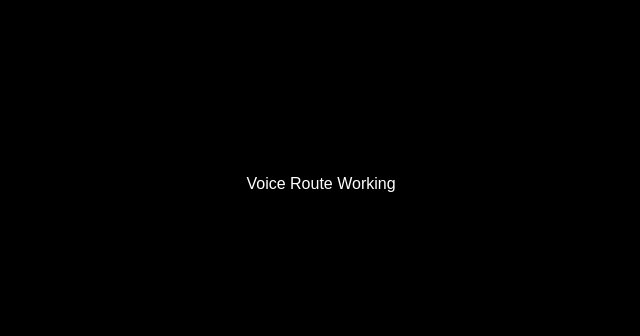
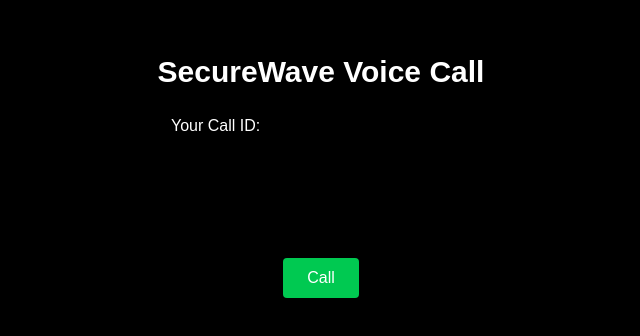
Before and after one commit to Naren-lab/securewave-frontend, a Next.js app: page /calls in a window 1280 px wide. Shown: the part 216-552 px from the top of the page, without its empty margins (319-959 px from the left). Built offline with nearby package versions, Linux system fonts and the light colour scheme; no server answers.

Commit message:
fix real voice calling flow

```diff
--- a/app/calls/page.tsx
+++ b/app/calls/page.tsx
@@ -1,7 +1,207 @@
-export default function VoicePage() {
+"use client";
+
+import { useEffect, useRef, useState } from "react";
+import { io } from "socket.io-client";
+import Peer from "simple-peer";
+
+const socket = io("https://securewave-backend-2.onrender.com");
+
+export default function VoiceCallPage() {
+  const [stream, setStream] = useState<MediaStream | null>(null);
+  const [me, setMe] = useState("");
+  const [callAccepted, setCallAccepted] = useState(false);
+  const [callEnded, setCallEnded] = useState(false);
+  const [idToCall, setIdToCall] = useState("");
+  const [receivingCall, setReceivingCall] = useState(false);
+  const [caller, setCaller] = useState("");
+  const [callerSignal, setCallerSignal] = useState<any>(null);
+
+  const myAudio = useRef<HTMLAudioElement | null>(null);
+  const userAudio = useRef<HTMLAudioElement | null>(null);
+  const connectionRef = useRef<any>(null);
+
+  useEffect(() => {
+    // Get microphone access
+    navigator.mediaDevices
+      .getUserMedia({ audio: true })
+      .then((currentStream) => {
+        setStream(currentStream);
+
+        if (myAudio.current) {
+          myAudio.current.srcObject = currentStream;
+        }
+      })
+      .catch((error) => {
+        console.log("Microphone permission denied:", error);
+        alert("Please allow microphone access.");
+      });
+
+    // Receive own socket id
+    socket.on("me", (id: string) => {
+      setMe(id);
+    });
+
+    // Incoming call
+    socket.on("callUser", (data: any) => {
+      setReceivingCall(true);
+      setCaller(data.from);
+      setCallerSignal(data.signal);
+    });
+
+    return () => {
+      socket.off("me");
+      socket.off("callUser");
+      socket.off("callAccepted");
+    };
+  }, []);
+
+  // Call another user
+  const callUser = (id: string) => {
+    if (!id) {
+      alert("Enter valid Call ID");
+      return;
+    }
+
+    if (!stream) {
+      alert("Microphone not connected");
+      return;
+    }
+
+    const peer = new Peer({
+      initiator: true,
+      trickle: false,
+      stream,
+    });
+
+    peer.on("signal", (data: any) => {
+      socket.emit("callUser", {
+        userToCall: id,
+        signalData: data,
+        from: me,
+      });
+    });
+
+    peer.on("stream", (currentStream: MediaStream) => {
+      if (userAudio.current) {
+        userAudio.current.srcObject = currentStream;
+      }
+    });
+
+    socket.on("callAccepted", (signal: any) => {
+      setCallAccepted(true);
+      peer.signal(signal);
+    });
+
+    connectionRef.current = peer;
+  };
+
+  // Answer incoming call
+  const answerCall = () => {
+    if (!stream) return;
+
+    setCallAccepted(true);
+
+    const peer = new Peer({
+      initiator: false,
+      trickle: false,
+      stream,
+    });
+
+    peer.on("signal", (data: any) => {
+      socket.emit("answerCall", {
+        signal: data,
+        to: caller,
+      });
+    });
+
+    peer.on("stream", (currentStream: MediaStream) => {
+      if (userAudio.current) {
+        userAudio.current.srcObject = currentStream;
+      }
+    });
+
+    peer.signal(callerSignal);
+
+    connectionRef.current = peer;
+  };
+
+  // End call
+  const leaveCall = () => {
+    setCallEnded(true);
+
+    if (connectionRef.current) {
+      connectionRef.current.destroy();
+    }
+
+    if (stream) {
+      stream.getTracks().forEach((track) => track.stop());
+    }
+
+    window.location.reload();
+  };
+
   return (
-    <div className="h-screen bg-black text-white flex items-center justify-center">
-      <h1>Voice Route Working</h1>
+    <div className="h-screen bg-black text-white flex flex-col items-center justify-center">
+      <h1 className="text-3xl mb-6 font-bold">
+        SecureWave Voice Call
+      </h1>
+
+      {/* Your ID */}
+      <div className="mb-4">
+        <p className="mb-2">Your Call ID:</p>
+        <input
+          value={me}
+          readOnly
+          className="text-black p-2 rounded w-[300px]"
+        />
+      </div>
+
+      {/* Call another user */}
+      <div className="mb-4">
+        <input
+          placeholder="Enter ID to call"
+          value={idToCall}
+          onChange={(e) => setIdToCall(e.target.value)}
+          className="text-black p-2 rounded w-[300px]"
+        />
+      </div>
+
+      <button
+        onClick={() => callUser(idToCall)}
+        className="bg-green-500 px-6 py-2 rounded mb-4"
+      >
+        Call
+      </button>
+
+      {/* Incoming call */}
+      {receivingCall && !callAccepted && (
+        <div className="text-center">
+          <h2 className="mb-3 text-xl">
+            Incoming Call...
+          </h2>
+
+          <button
+            onClick={answerCall}
+            className="bg-blue-500 px-6 py-2 rounded"
+          >
+            Answer
+          </button>
+        </div>
+      )}
+
+      {/* End call */}
+      {callAccepted && !callEnded && (
+        <button
+          onClick={leaveCall}
+          className="bg-red-500 px-6 py-2 rounded mt-4"
+        >
+          End Call
+        </button>
+      )}
+
+      {/* Audio elements */}
+      <audio ref={myAudio} autoPlay muted />
+      <audio ref={userAudio} autoPlay />
     </div>
   );
 }
--- a/package.json
+++ b/package.json
@@ -17,6 +17,7 @@
     "qrcode": "^1.5.4",
     "react": "19.2.4",
     "react-dom": "19.2.4",
+    "simple-peer": "^9.11.1",
     "socket.io-client": "^4.8.3"
   },
   "devDependencies": {
@@ -25,6 +26,7 @@
     "@types/qrcode": "^1.5.6",
     "@types/react": "^19",
     "@types/react-dom": "^19",
+    "@types/simple-peer": "^9.11.9",
     "eslint": "^9",
     "eslint-config-next": "16.2.5",
     "tailwindcss": "^4",
```
Also changed, not shown: 1 other file (tests, documents, lock files or other folders).
